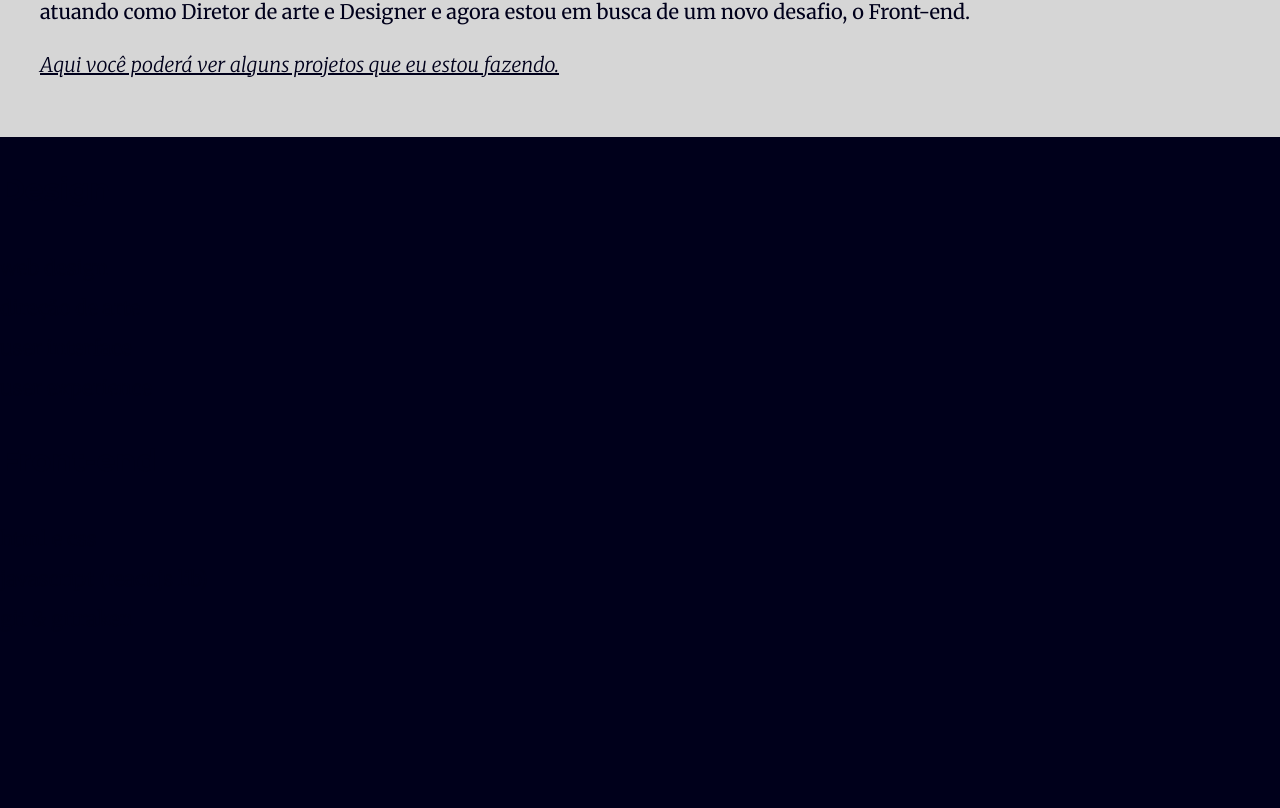
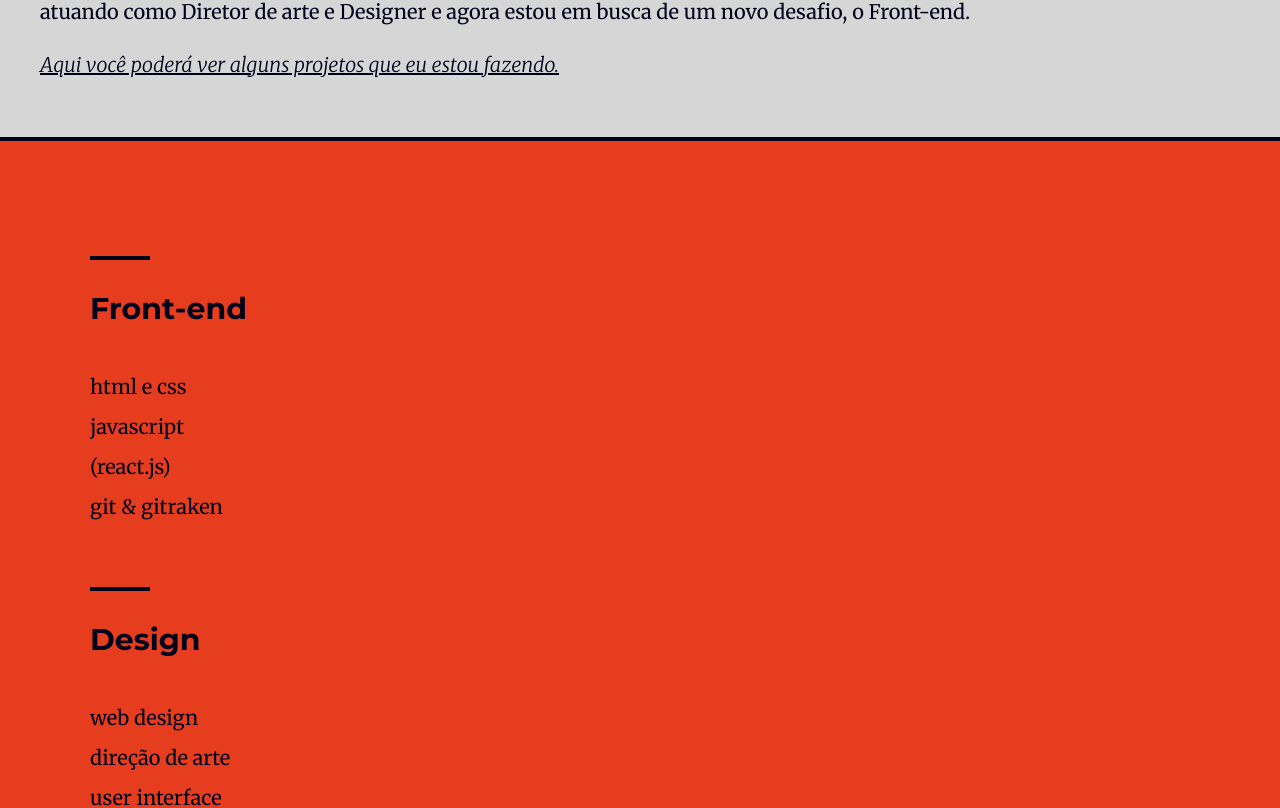
Before and after one commit to rafaeldellaquila/rafaeldellaquila.github.io, a React (Create React App) app: page / in a window 1280 px wide. Shown: the part 735-1543 px from the top of the page. Before the commit the page ends 1374 px from the top, so only its background shows below. Built offline with nearby package versions, Linux system fonts and the light colour scheme.

Commit message:
:sparkles: create potfolio section w/ variable image

```diff
--- a/src/App.jsx
+++ b/src/App.jsx
@@ -3,7 +3,8 @@ import './App.css';
 import HeaderPage from './component/HeaderPage';
 import BannerHome from './component/BannerHome';
 import AboutSection from './component/AboutSection';
-import SkillDescription from './objects/SkillDescription';
+import SkillSection from './component/SkillSection';
+import PortfolioSection from './component/PortfolioSection';
 
 function App() {
   return (
@@ -11,19 +12,8 @@ function App() {
       <HeaderPage />
       <BannerHome />
       <AboutSection />
-      <SkillDescription
-        title="Design"
-        skillUm="web design"
-        skillDois="direção de arte"
-        skillTres="user interface"
-        skillQuatro="user experience"
-      />
-      <SkillDescription
-        title="Front-end"
-        skillUm="html e css"
-        skillDois="javascript (react.js lib)"
-        skillTres="git & gitraken"
-      />
+      <SkillSection />
+      <PortfolioSection />
     </>
   );
 }
--- /dev/null
+++ b/src/component/PortfolioSection/index.jsx
@@ -0,0 +1,16 @@
+import React from 'react';
+import PortfolioThumb from '../../objects/PortfolioThumb';
+import PhotoUm from '../../img/photo-1.png';
+import PhotoDois from '../../img/photo-2.png';
+
+function PortfolioSection() {
+  return (
+    <section className="portifoli-section">
+      <PortfolioThumb src={PhotoUm} alt="projeto do linkedin" />
+      <PortfolioThumb src={PhotoDois} alt="projeto Solaris" />
+      <PortfolioThumb src={PhotoUm} alt="projeto do linkedin" />
+    </section>
+  );
+}
+
+export default PortfolioSection;
--- /dev/null
+++ b/src/objects/PortfolioThumb/index.jsx
@@ -0,0 +1,12 @@
+import React from 'react';
+import './styles.css';
+
+function PortfolioThumb({ src, alt }) {
+  return (
+    <a className="portfolio-thumb" href="#to-do">
+      <img className="image" src={src} alt={alt} />
+    </a>
+  );
+}
+
+export default PortfolioThumb;
--- /dev/null
+++ b/src/objects/PortfolioThumb/styles.css
@@ -0,0 +1,10 @@
+.portfolio-thumb > .image {
+  width: 100vw;
+  box-sizing: content-box;
+}
+
+a,
+img {
+  margin: 0;
+  padding: 0;
+}
```
